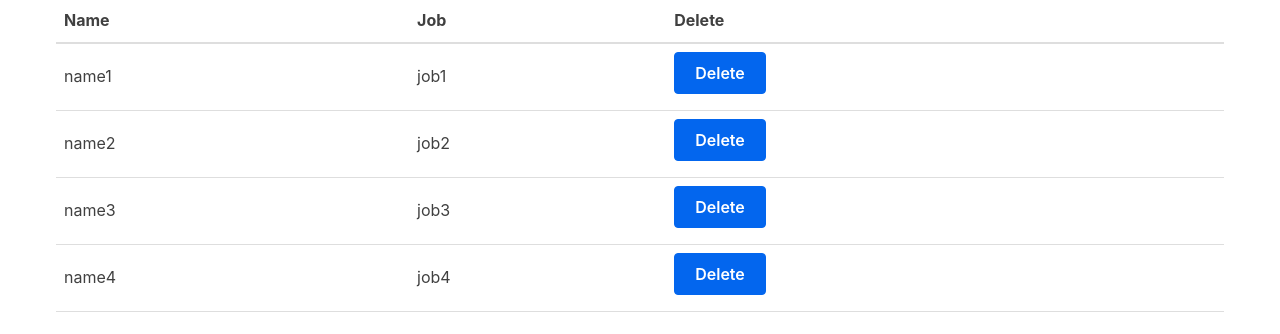
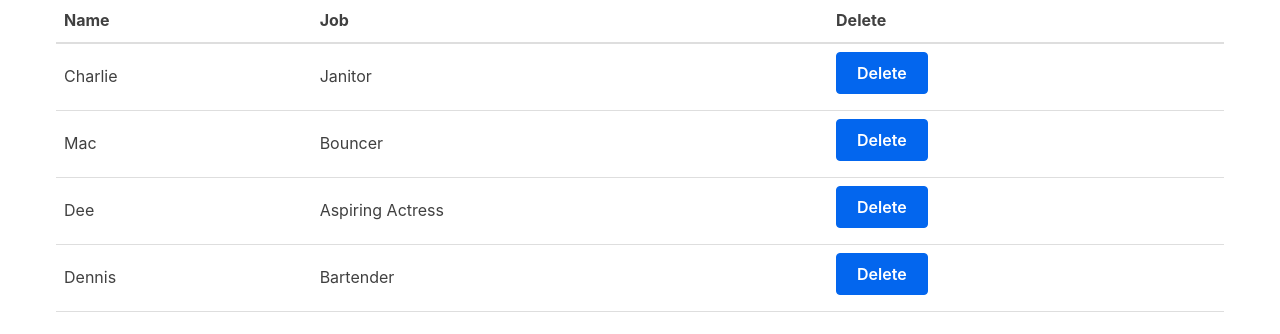
Before and after one commit to Conan1985/react-tutorial, a React (Create React App) app: page / in a window 1280 px wide. Shown: the top 334 px of the page. Built offline with nearby package versions, Linux system fonts and the light colour scheme.

Commit message:
rename the table members

```diff
--- a/src/App.js
+++ b/src/App.js
@@ -7,20 +7,20 @@ class App extends Component {
     state = {
         characters:[
             {
-                'name': 'name1',
-                'job': 'job1'
+                'name': 'Charlie',
+                'job': 'Janitor'
             },
             {
-                'name': 'name2',
-                'job': 'job2'
+                'name': 'Mac',
+                'job': 'Bouncer'
             },
             {
-                'name': 'name3',
-                'job': 'job3'
+                'name': 'Dee',
+                'job': 'Aspiring Actress'
             },
             {
-                'name': 'name4',
-                'job': 'job4'
+                'name': 'Dennis',
+                'job': 'Bartender'
             }
         ]
     };
```
